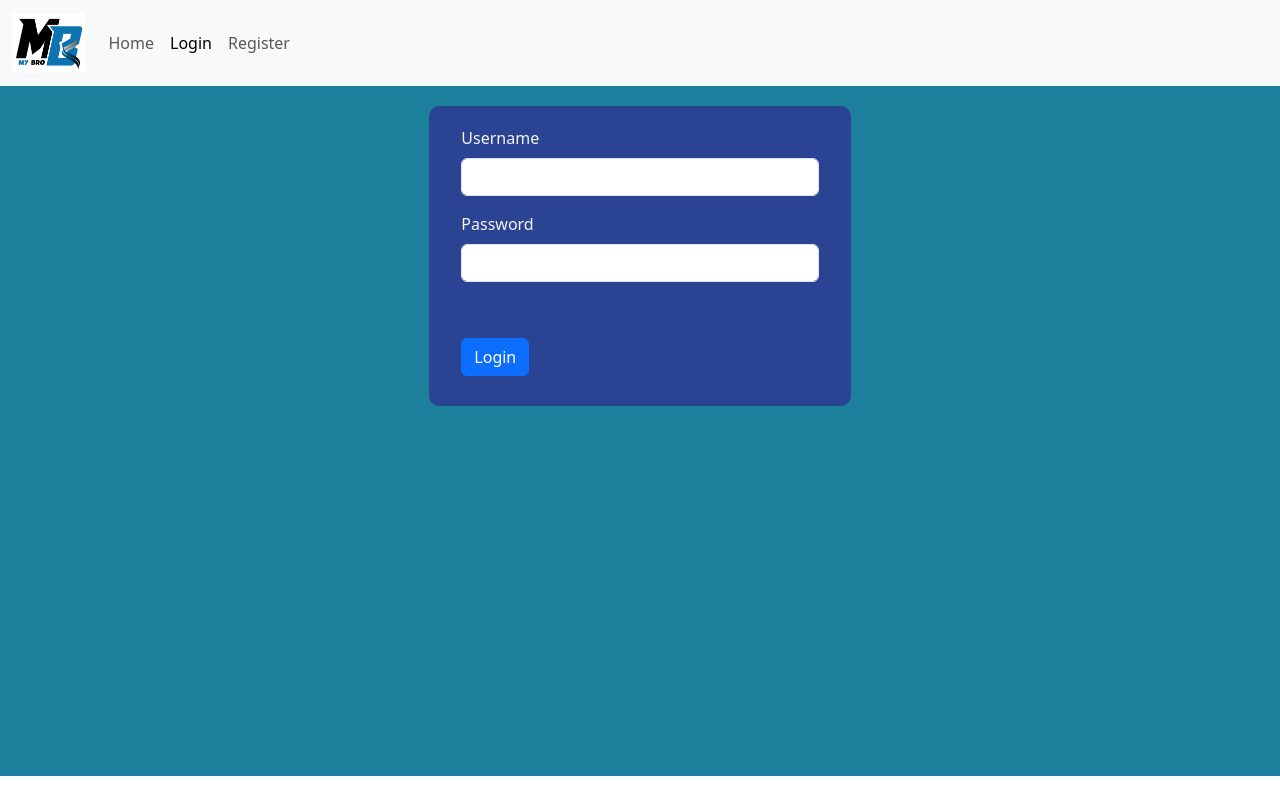
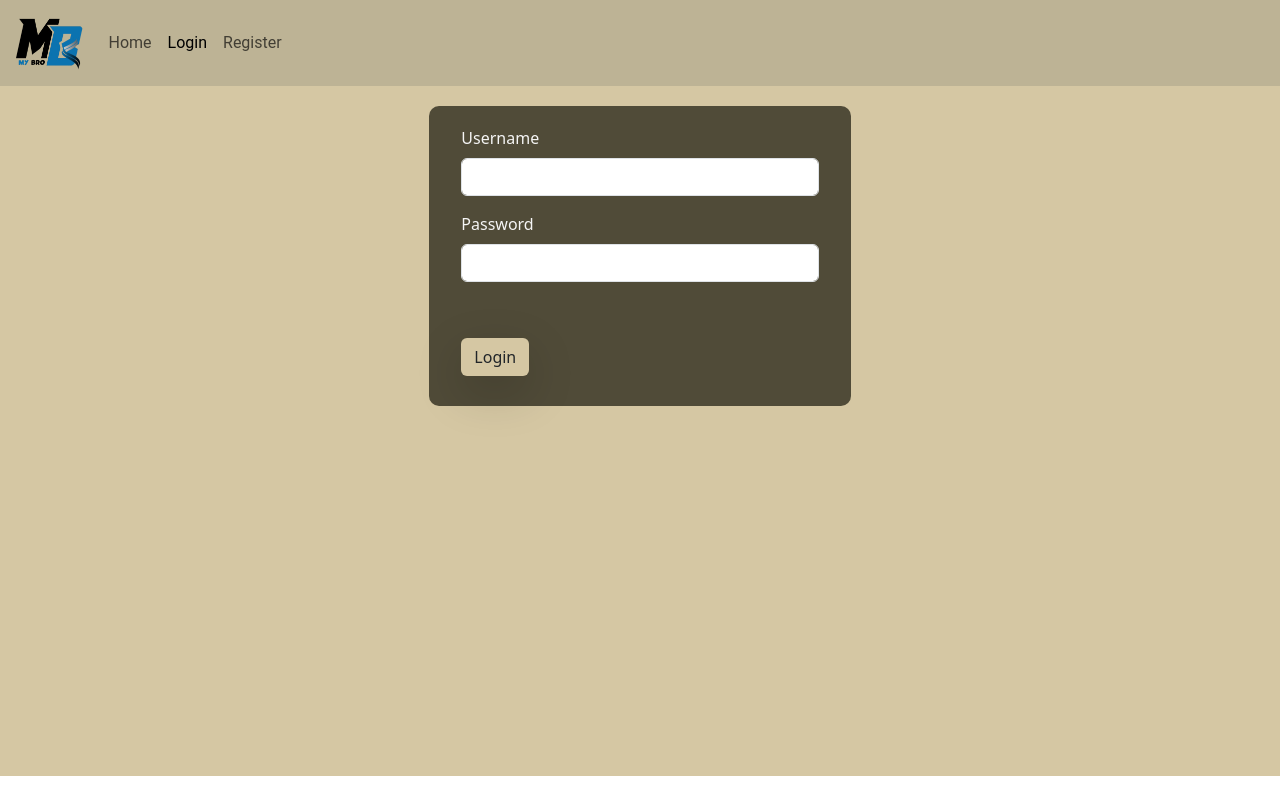
Before and after one commit to mfaishaldp/mfaishaldp.github.io, a plain HTML site: page myBro/indexLogin.html in a window 1280 px wide. Drawn offline with nearby package versions, Linux system fonts and the light colour scheme.

Commit message:
Update indexLogin.html

```diff
--- a/myBro/indexLogin.html
+++ b/myBro/indexLogin.html
@@ -3,7 +3,7 @@
 <head>
     <meta charset="UTF-8">
     <meta name="viewport" content="width=device-width, initial-scale=1.0">
-    <link rel="shortcut icon" type="image/jpg" href="./My Bro!.png"/>
+    <link rel="shortcut icon" type="image/jpg" href="./My_Bro.png"/>
     <title>MY BRO - Login</title>
 
     <link
@@ -18,11 +18,20 @@
         }
         .main {
             /* background-color: #46745d; */
-            background-color: #1c809c;
+            background-color: #D5C7A3;
             height: 690px;
         }
         .row label {
             color: whitesmoke;
+        }
+
+        p {
+            color: #F6F0F0;
+            font-family: Roboto, system-ui, -apple-system, BlinkMacSystemFont, 'Segoe UI', Oxygen, Ubuntu, Cantarell, 'Open Sans', 'Helvetica Neue', sans-serif;
+        }
+
+        a {
+            font-family: Roboto, system-ui, -apple-system, BlinkMacSystemFont, 'Segoe UI', Oxygen, Ubuntu, Cantarell, 'Open Sans', 'Helvetica Neue', sans-serif;
         }
     </style>
 
@@ -30,10 +39,10 @@
 <body>
 
 
-    <nav class="navbar navbar-expand-lg bg-body-tertiary">
+    <nav class="navbar navbar-expand-lg" style="background-color: #BDB395;">
         <div class="container-fluid">
           <a class="navbar-brand" href="#">
-            <img src="My Bro!.png" style="height: 60px" />
+            <img src="My_Bro.png" style="height: 60px" />
           </a>
           <button
             class="navbar-toggler"
@@ -65,7 +74,7 @@
 
     <div class="row main">
         <div class="col"></div>
-        <div class="col" style="background-color: #2a4393; border-radius: 10px; height: 300px;">
+        <div class="col" style="background-color: #504B38; border-radius: 10px; height: 300px;">
             <div class="row">
                 <form>
                     <div class="mb-3">
@@ -80,7 +89,7 @@
             </div>
             <div class="row">
                 <div class="col">
-                    <button type="submit" onclick="login()" class="btn btn-primary" id="butLog">Login</button>
+                    <button type="submit" onclick="login()" class="btn shadow-lg" id="butLog" style="background-color: #D5C7A3;">Login</button>
                 </div>
             </div>
         </div>
```
